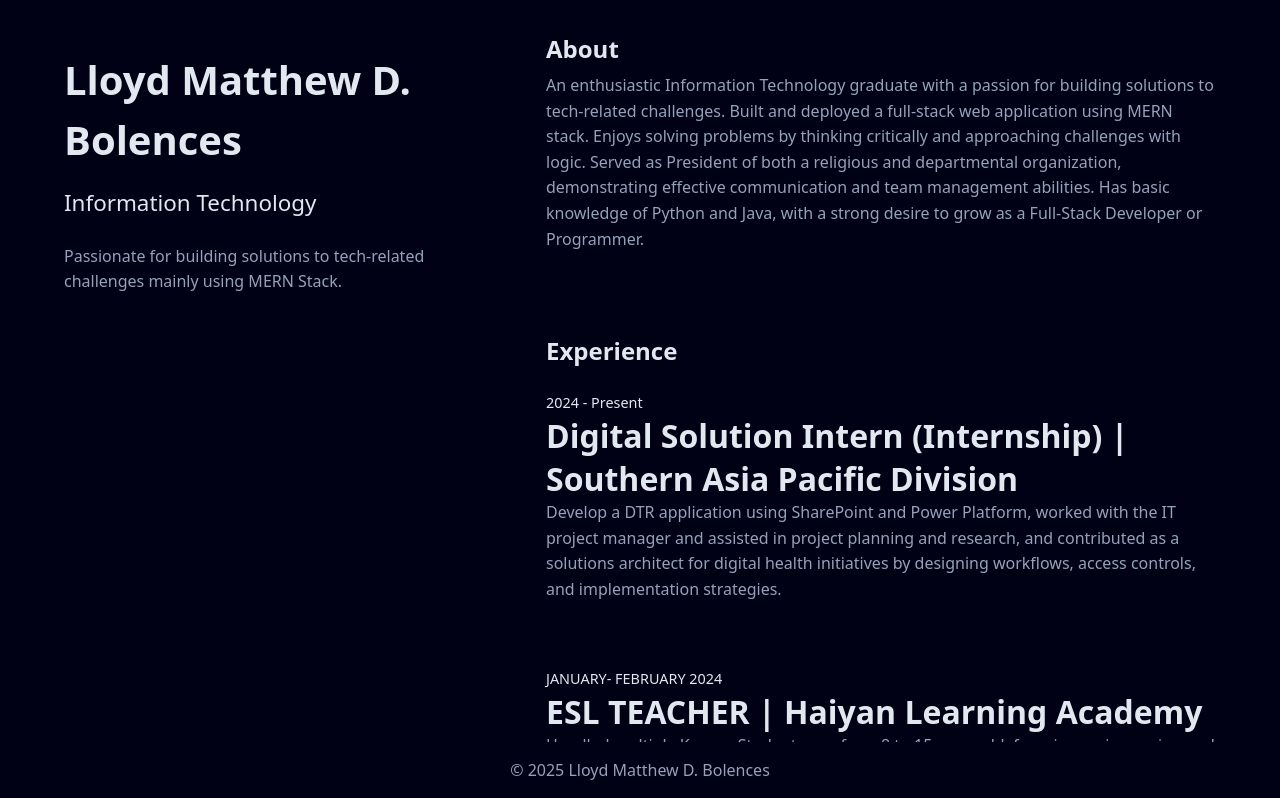
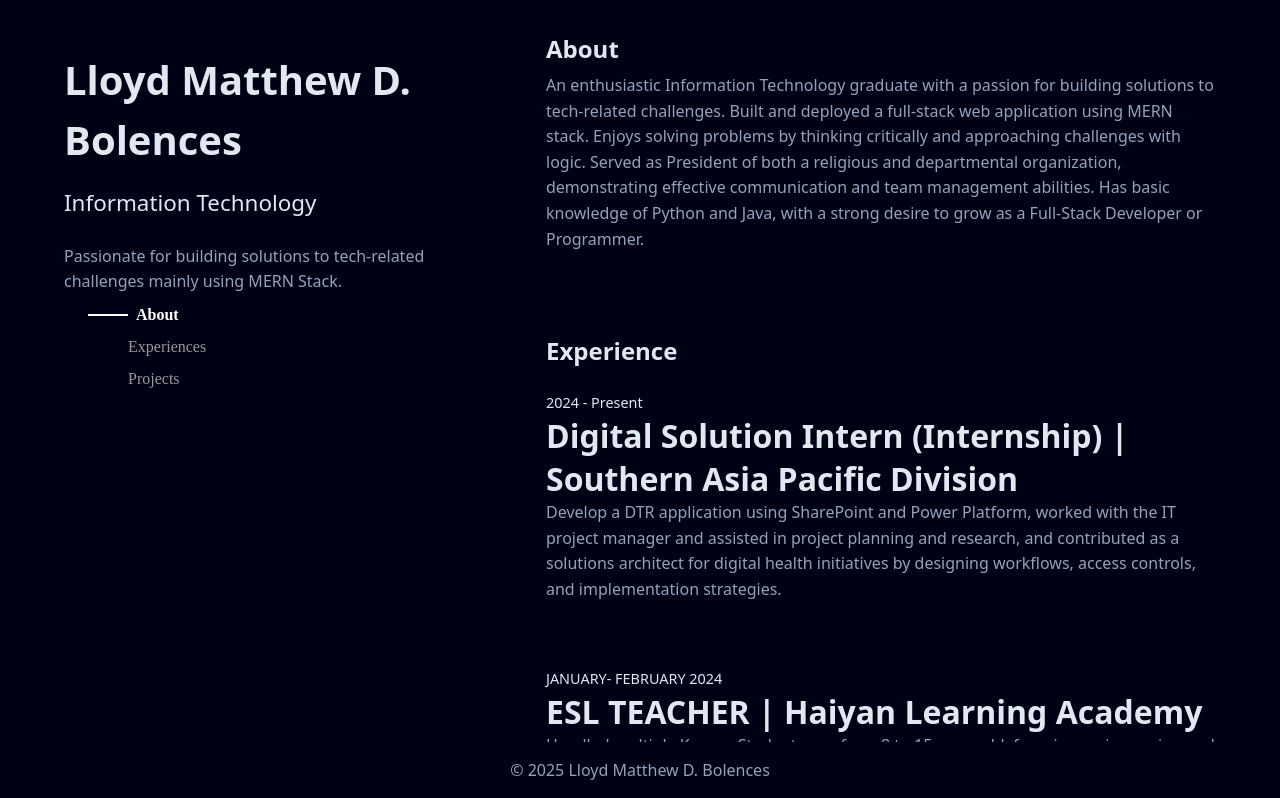
Before and after one commit to LloydBolences29/Web-Portfolio, a React (Vite) app in the folder portfolio/: page / in a window 1280 px wide. Shown: the top 798 px of the page. Built offline with nearby package versions, Linux system fonts and the light colour scheme.

Commit message:
Added the navigation and some styling

```diff
--- a/portfolio/src/components/ScrollSpy.jsx
+++ b/portfolio/src/components/ScrollSpy.jsx
@@ -17,8 +17,8 @@ const ScrollSpy = (sectionIds) => {
         }
       },
       {
-        rootMargin: "0% 0px 0% 0px",
-        threshold: [1],
+        rootMargin: "0% 0px -85% 0px",
+        threshold: [0],
       }
     );
 
--- a/portfolio/src/pages/Home.jsx
+++ b/portfolio/src/pages/Home.jsx
@@ -4,7 +4,7 @@ import { Col, Container, Row } from "react-bootstrap";
 import ScrollSpy from "../components/ScrollSpy";
 
 const Home = () => {
-  const sectionIds = ["about", "experience", "projects"];
+  const sectionIds = ["about", "experiences", "projects"];
   const activeSection = ScrollSpy(sectionIds);
   return (
     <div className="home-container">
@@ -22,9 +22,9 @@ const Home = () => {
                 Passionate for building solutions to tech-related challenges
                 mainly using MERN Stack.
               </p>
-              </div>
 
-            {/* <nav className="mobile-nav">
+              <div className="mobile-nav-container">
+                <nav className="mobile-nav">
                   {sectionIds.map((id) => (
                     <a
                       key={id}
@@ -35,7 +35,9 @@ const Home = () => {
                       {id.charAt(0).toUpperCase() + id.slice(1)}
                     </a>
                   ))}
-            </nav> */}
+                </nav>
+              </div>
+            </div>
           </Col>
 
           <Col xs={12} md={6} className="home-right home-child">
@@ -61,7 +63,7 @@ const Home = () => {
             </section>
             <br />
 
-            <section id="experience" className="mb-4 hero-section">
+            <section id="experiences" className="mb-4 hero-section">
               <div className="sticky-section-header">
                 <h2 className="fw-semibold section-name">Experience</h2>
               </div>
--- a/portfolio/src/styles/Home.css
+++ b/portfolio/src/styles/Home.css
@@ -31,7 +31,7 @@
   margin: 2rem 0;
 }
 
-.mobile-nav {
+/* .mobile-nav {
   position: fixed;
   top: 0;
   left: 0;
@@ -43,6 +43,7 @@
   border-bottom: 1px solid #ddd;
   z-index: 1100;
 }
+  *
 
 .mobile-nav a {
   display: none;
@@ -50,30 +51,12 @@
   color: black;
   padding: 0.5rem;
 }
+  */
 
-.mobile-nav a.active {
-  font-weight: bold;
-  color: #007bff;
-  border-bottom: 2px solid #007bff;
-}
 a {
   text-decoration: none;
-  color: inherit;
+  color: rgb(226, 232, 240);
   position: relative;
-}
-a::after {
-  content: "";
-  position: absolute;
-  width: 0%;
-  height: 2px;
-  left: 0;
-  bottom: -2px;
-  background-color: currentColor;
-  transition: width 0.3s ease;
-}
-
-a:hover::after {
-  width: 100%;
 }
 
 .experience {
@@ -143,10 +126,60 @@ a:hover::after {
 }
 
 @media (min-width: 1024px) {
+  a::after {
+    content: "";
+    position: absolute;
+    width: 0%;
+    height: 2px;
+    left: 0;
+    bottom: -2px;
+    background-color: currentColor;
+    transition: width 0.3s ease;
+  }
+  /* a:hover::after {
+  width: 100%;
+
+
+} */
   .home-container {
     margin: 0;
     padding: 0 4rem;
   }
+
+.mobile-nav a {
+  color: #999;
+  text-decoration: none;
+  font-weight: normal;
+  padding-left: 3.5rem;
+  position: relative;
+  display: flex;
+  margin: 0.5rem;
+}
+
+.mobile-nav a::before {
+  content: "";
+  position: absolute;
+  top: 50%;
+  left: 0rem; /* start position */
+  transform: translateY(-50%);
+  width: 0; /* Initial width for animation */
+  height: 2px;
+  background-color: currentColor;
+  transition: width 0.3s ease, left 0.5s ease;
+  opacity: 0;
+}
+
+.mobile-nav a.active {
+  font-weight: bold;
+  color: #fff;
+  padding-left: 4rem; /* Shift actual text */
+}
+
+.mobile-nav a.active::before {
+  width: 2.5rem;
+  opacity: 1;
+  left: 1rem; /* Move underline visually to stay left of text */
+}
 
   .home {
     display: flex;
@@ -182,12 +215,12 @@ a:hover::after {
     color: rgb(226, 232, 240);
   }
 
-  h1{
+  h1 {
     font-size: 2.5rem;
     margin-bottom: 1rem;
   }
 
-  h2{
+  h2 {
     font-size: 1.4rem;
     margin-bottom: 0.5rem;
     font-weight: 400;
```
Lines whose indentation alone changed are shown as unchanged.
